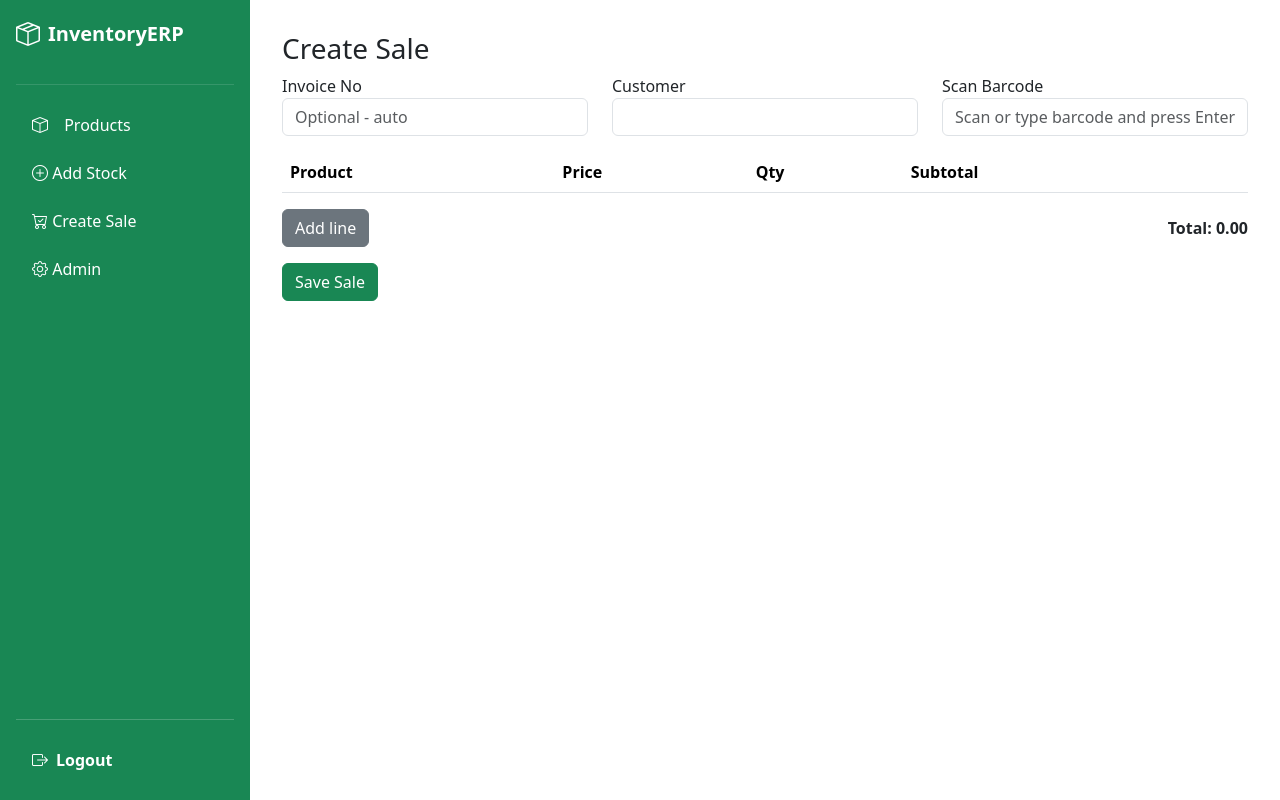
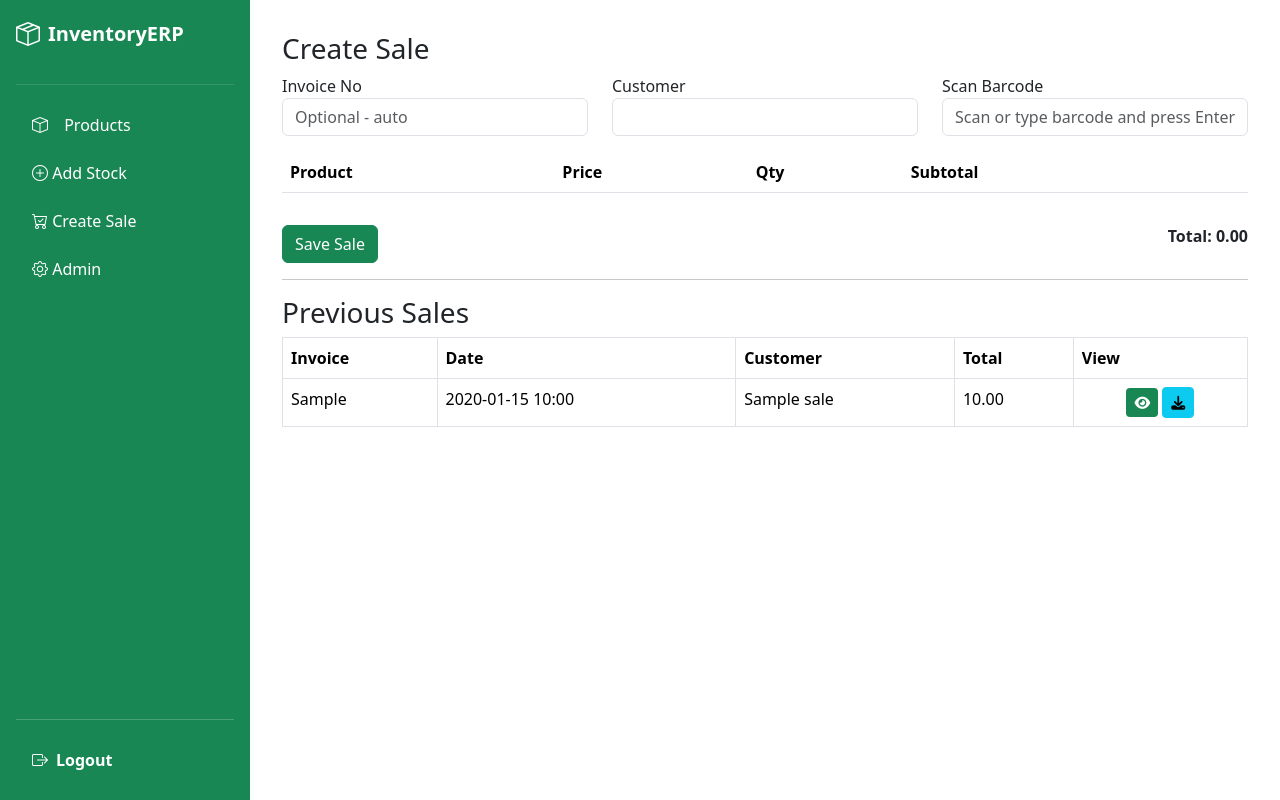
Before and after one commit to Muhammedshebeer/erp_barcode, a Django app: page /sales/create/ in a window 1280 px wide. Run offline with Django 5.2, Linux system fonts and the light colour scheme; tables that the repository leaves empty hold one stand-in row (values such as "Sample post"); lists and menus that the app fills with data are empty.

Commit message:
added sale table and create sales

```diff
--- a/erp/erp/settings.py
+++ b/erp/erp/settings.py
@@ -39,6 +39,7 @@ INSTALLED_APPS = [
     'django.contrib.staticfiles',
 'inventory',
     'widget_tweaks',
+'django_select2',
 ]
 
 STATIC_URL = '/static/'
--- a/erp/erp/urls.py
+++ b/erp/erp/urls.py
@@ -22,6 +22,7 @@ from erp import settings
 urlpatterns = [
     path('admin/', admin.site.urls),
 path('', include('inventory.urls')),
+path('select2/', include('django_select2.urls')),
 ]
 
 
--- a/erp/inventory/admin.py
+++ b/erp/inventory/admin.py
@@ -8,8 +8,9 @@ class CategoryAdmin(admin.ModelAdmin):
 
 @admin.register(Employee)
 class EmployeeAdmin(admin.ModelAdmin):
-    list_display = ('name','email','mob','username')
-
+    # Update list_display to match your new fields
+    list_display = ('id', 'name', 'age', 'email', 'mob')  # only fields that exist
+    search_fields = ('name', 'email', 'mob')
 
 
 @admin.register(Supplier)
--- a/erp/inventory/forms.py
+++ b/erp/inventory/forms.py
@@ -1,6 +1,6 @@
 from django import forms
 from django.core.exceptions import ValidationError
-
+from django_select2.forms import ModelSelect2Widget, Select2Widget
 from .models import Product, StockEntry, Sale, SaleItem, Employee
 
 
@@ -10,9 +10,34 @@ class ProductForm(forms.ModelForm):
         fields = ['sku','name','category','supplier','cost_price','sale_price','barcode','quantity']
 
 class StockEntryForm(forms.ModelForm):
+    product_id = forms.IntegerField(widget=forms.HiddenInput())
+
     class Meta:
         model = StockEntry
-        fields = ['product','qty','purchase_price','supplier','remarks']
+        fields = ['product', 'qty', 'purchase_price', 'supplier', 'remarks']
+        widgets = {
+            'product': Select2Widget(attrs={'style': 'width:100%'}),
+        }
+
+    def __init__(self, *args, **kwargs):
+        super().__init__(*args, **kwargs)
+        # Add a label showing name and SKU in the dropdown
+        self.fields['product'].queryset = Product.objects.all()
+        self.fields['product'].label_from_instance = lambda obj: f"{obj.name} ({obj.sku})"
+
+
+def product_search(request):
+    query = request.GET.get('q', '')
+    products = Product.objects.filter(name__icontains=query) | Product.objects.filter(sku__icontains=query)
+    results = []
+
+    for p in products[:10]:  # limit results
+        results.append({
+            'id': p.id,
+            'text': f"{p.name} ({p.sku})"
+        })
+
+    return JsonResponse({'results': results})
 
 class SaleForm(forms.ModelForm):
     class Meta:
@@ -27,19 +52,6 @@ class SaleItemForm(forms.ModelForm):
 
 
 class EmployeeForm(forms.ModelForm):
-    confirm_password = forms.CharField(widget=forms.PasswordInput)
-
     class Meta:
         model = Employee
-        fields = ['name', 'email', 'mob', 'username', 'password', 'confirm_password']
-        widgets = {
-            'password': forms.PasswordInput(),
-        }
-
-    def clean(self):
-        cleaned_data = super().clean()
-        password = cleaned_data.get("password")
-        confirm_password = cleaned_data.get("confirm_password")
-
-        if password != confirm_password:
-            raise ValidationError("Passwords do not match!")
+        fields = ['name', 'email', 'mob', 'image', 'age', 'address']
--- a/erp/inventory/urls.py
+++ b/erp/inventory/urls.py
@@ -1,6 +1,6 @@
 from django.urls import path
 from . import views
-from .views import login_view, logout_view
+from .views import login_view, logout_view, sale_detail_modal
 
 urlpatterns = [
     path('', login_view, name='login'),
@@ -9,16 +9,18 @@ urlpatterns = [
     path('dlt_products/<int:pk>/', views.delete_product, name='delete_product'),
     path('edit_product/', views.edit_product, name='edit_product'),
 
+    path('sales/<int:pk>/pdf/', views.sale_pdf, name='sale_pdf'),
+    path('logout/', logout_view, name='logout'),
+    path('ajax/product-search/', views.product_search, name='product_search'),
 
-    path('logout/', logout_view, name='logout'),
-
+    path('sales/<int:pk>/detail-modal/', sale_detail_modal, name='sale_detail_modal'),
 
     path('products/add/', views.product_add, name='product_add'),
     path('product/<int:pk>/', views.product_detail, name='product_detail'),
     path('stock/add/', views.add_stock, name='add_stock'),
     path('sales/create/', views.create_sale, name='create_sale'),
     path('ajax/lookup-barcode/', views.lookup_barcode, name='lookup_barcode'),
-    path('sales/<int:pk>/', views.sale_detail, name='sale_detail'),  # assumes you have sale_detail view
+    path('sales/<int:pk>/', views.sale_detail, name='sale_detail'),
 
     path('barcodes/download/', views.download_barcodes, name='download_barcodes'),
 ]
--- a/erp/inventory/views.py
+++ b/erp/inventory/views.py
@@ -1,6 +1,9 @@
 import json
 
 from django.contrib import messages
+from django.contrib.auth import authenticate, login, logout
+from django.core.paginator import Paginator
+from django.db.models import Q
 from django.shortcuts import render, redirect, get_object_or_404
 from django.contrib.auth.decorators import login_required
 from django.http import JsonResponse
@@ -9,12 +12,13 @@ from django.db import transaction
 from .models import Product, StockEntry, Sale, SaleItem, Employee
 from .forms import ProductForm, StockEntryForm, SaleForm, EmployeeForm
 from .utils import generate_barcode_image, generate_barcodes_pdf
-
+from django.template.loader import render_to_string
+from django.http import HttpResponse
+from xhtml2pdf import pisa
 from django.conf import settings
 from django.core.serializers.json import DjangoJSONEncoder
 from decimal import Decimal
 from django.http import FileResponse
-
 
 
 def login_view(request):
@@ -22,19 +26,22 @@ def login_view(request):
         username = request.POST.get("username")
         password = request.POST.get("password")
 
-        try:
-            user = Employee.objects.get(username=username, password=password)
-            request.session['user_id'] = user.id  # store session
+        # Use Django's authenticate function
+        user = authenticate(request, username=username, password=password)
+
+        if user is not None:
+            login(request, user)  # sets session automatically
+
+            Employee.objects.get_or_create(user=user)
             return redirect('home')
-
-        except Employee.DoesNotExist:
+        else:
             messages.error(request, "Invalid username or password")
             return redirect('login')
 
     return render(request, 'login.html')
 
 def logout_view(request):
-    request.session.flush()  # clears all session data
+    logout(request)  # clears Django session automatically
     return redirect('login')
 
 
@@ -107,24 +114,52 @@ def product_detail(request, pk):
 # @login_required
 def add_stock(request):
     if request.method == "POST":
-        form = StockEntryForm(request.POST)
-        if form.is_valid():
-            entry = form.save()
-            # update product quantity
-            p = entry.product
-            p.quantity = p.quantity + entry.qty
-            p.save()
-            return redirect('product_list')
-    else:
-        form = StockEntryForm()
+        product_id = request.POST.get("product_id")
+
+        if not product_id:
+            messages.error(request, "Please select a valid product.")
+            return redirect("add_stock")
+
+        product = Product.objects.get(id=product_id)
+
+        # Create manually because product is not in the form anymore
+        entry = StockEntry.objects.create(
+            product=product,
+            qty=request.POST.get("qty"),
+            purchase_price=request.POST.get("purchase_price"),
+            supplier_id=request.POST.get("supplier") or None,
+            remarks=request.POST.get("remarks")
+        )
+
+        # update product quantity
+        product.quantity = product.quantity + entry.qty
+        product.save()
+
+        return redirect('product_list')
+
+    form = StockEntryForm()
     return render(request, 'add_stock.html', {'form': form})
+
+def product_search(request):
+    q = request.GET.get('q', '')
+
+    products = Product.objects.filter(
+        Q(name__icontains=q) |
+        Q(sku__icontains=q)
+    )
+
+    data = {
+        "results": [
+            {"id": p.id, "text": f"{p.name} ({p.sku})"}
+            for p in products
+        ]
+    }
+
+    return JsonResponse(data)
 
 # @login_required
 # @transaction.atomic
 def create_sale(request):
-    """
-    Handles sale creation with dynamic items (item-product-0, item-qty-0, item-price-0, etc.)
-    """
     if request.method == "POST":
         sale_form = SaleForm(request.POST)
         if sale_form.is_valid():
@@ -134,7 +169,6 @@ def create_sale(request):
             sale.total = Decimal('0.00')
             sale.save()
 
-            # parse sale items
             i = 0
             while True:
                 pid = request.POST.get(f'item-product-{i}')
@@ -148,17 +182,14 @@ def create_sale(request):
                 price = Decimal(price)
                 subtotal = price * qty
 
-                # Create SaleItem
-                si = SaleItem(
+                SaleItem.objects.create(
                     sale=sale,
                     product=product,
                     qty=qty,
                     price=price,
                     subtotal=subtotal
                 )
-                si.save()
 
-                # Reduce stock
                 product.quantity -= qty
                 product.save()
 
@@ -166,18 +197,44 @@ def create_sale(request):
                 i += 1
 
             sale.save()
-            return redirect('sale_detail', pk=sale.pk)
+            return redirect('sale_detail',pk=sale.pk)
     else:
         sale_form = SaleForm()
 
-    # Prepare products data for JS (for dynamic rows & barcode lookup)
+    # Prepare products
     products_qs = Product.objects.all()
     products = list(products_qs.values('id', 'name', 'sale_price', 'barcode', 'quantity'))
 
+    sales = Sale.objects.all().order_by('-created_at')  # newest first
+
+    paginator = Paginator(sales, 10)  # 10 per page
+    page_number = request.GET.get("page")
+    sales_page = paginator.get_page(page_number)
+
     return render(request, 'create_sale.html', {
         'form': sale_form,
-        'products': products
+        'products': products,
+        'sales': sales,
     })
+
+
+def sale_pdf(request, pk):
+    sale = Sale.objects.get(pk=pk)
+    html = render_to_string('sale_pdf.html', {'sale': sale})
+
+    response = HttpResponse(content_type='application/pdf')
+    response['Content-Disposition'] = f'attachment; filename="{sale.invoice_no}.pdf"'
+
+    pisa_status = pisa.CreatePDF(html, dest=response)
+    if pisa_status.err:
+        return HttpResponse('Error generating PDF', status=500)
+    return response
+
+
+def sale_detail_modal(request, pk):
+    sale = get_object_or_404(Sale, pk=pk)
+    return render(request, 'sale_detail_modal.html', {'sale': sale})
+
 # @login_required
 def sale_detail(request, pk):
     sale = get_object_or_404(Sale, pk=pk)
--- a/erp/templates/base.html
+++ b/erp/templates/base.html
@@ -6,6 +6,8 @@
   <title>{% block title %}Inventory ERP{% endblock %}</title>
   <link href="https://cdn.jsdelivr.net/npm/bootstrap@5.3.2/dist/css/bootstrap.min.css" rel="stylesheet">
   <link href="https://cdn.jsdelivr.net/npm/bootstrap-icons@1.11.1/font/bootstrap-icons.css" rel="stylesheet">
+  <link rel="stylesheet" href="https://cdnjs.cloudflare.com/ajax/libs/font-awesome/6.4.2/css/all.min.css" integrity="sha512-pap7XkeG6o+3+Zb7kA0F3GgkF4rV+Y8lqvYwP8hPj5NwMRp0jBlvQpKx4xY+X4jv7Zr+F4sX/3XouUo0cgzFdg==" crossorigin="anonymous" referrerpolicy="no-referrer" />
+
   <style>
     body {
       min-height: 100vh;
@@ -81,6 +83,7 @@
 
   <!-- Logout button -->
   <div class="logout-btn mt-auto">
+<!--    <h6>{{ request.user.get_full_name|default:request.user.username }}</h6>-->
     <a href="{% url 'logout' %}" class="nav-link text-white fw-semibold d-flex align-items-center mt-3">
       <i class="bi bi-box-arrow-right me-2"></i> Logout
     </a>
--- a/erp/templates/create_sale.html
+++ b/erp/templates/create_sale.html
@@ -1,5 +1,8 @@
+
 {% extends 'base.html' %}
 {% block content %}
+<!-- Font Awesome CDN -->
+
 <h3>Create Sale</h3>
 <form method="post" id="sale-form">{% csrf_token %}
   <div class="row mb-3">
@@ -27,19 +30,99 @@
   </table>
 
   <div class="d-flex justify-content-between align-items-center">
-    <div>
-      <button type="button" id="add-row" class="btn btn-secondary">Add line</button>
-    </div>
+<!--    <div>-->
+<!--      <button type="button" id="add-row" class="btn btn-secondary">Add line</button>-->
+<!--    </div>-->
+      <div class="mt-3">
+    <button class="btn btn-success">Save Sale</button>
+  </div>
     <div>
       <strong>Total: <span id="total">0.00</span></strong>
     </div>
   </div>
 
-  <div class="mt-3">
-    <button class="btn btn-success">Save Sale</button>
-  </div>
+
 </form>
 
+
+<hr>
+<h3>Previous Sales</h3>
+
+<table class="table table-bordered" id="sales-table">
+    <thead>
+        <tr>
+            <th>Invoice</th>
+            <th>Date</th>
+            <th>Customer</th>
+            <th>Total</th>
+            <th>View</th>
+        </tr>
+    </thead>
+    <tbody>
+    {% for s in sales %}
+    <tr>
+        <td>{{ s.invoice_no }}</td>
+        <td>{{ s.created_at|date:"Y-m-d H:i" }}</td>
+        <td>{{ s.customer_name }}</td>
+        <td>{{ s.total }}</td>
+        <td class="text-center">
+            <button class="btn btn-sm btn-primary view-sale" data-id="{{ s.id }}">
+    <i class="fa-solid fa-eye"></i>
+</button>
+
+<!-- Download button -->
+<a href="{% url 'sale_pdf' s.id %}" class="btn btn-sm btn-info">
+    <i class="fa-solid fa-download"></i>
+</a>
+        </td>
+    </tr>
+    {% endfor %}
+</tbody>
+</table>
+<div class="d-flex justify-content-center mt-3">
+    <nav>
+        <ul class="pagination">
+
+            {% if sales.has_previous %}
+                <li class="page-item">
+                    <a class="page-link" href="?page={{ sales.previous_page_number }}">«</a>
+                </li>
+            {% endif %}
+
+            {% for num in sales.paginator.page_range %}
+                <li class="page-item {% if sales.number == num %}active{% endif %}">
+                    <a class="page-link" href="?page={{ num }}">{{ num }}</a>
+                </li>
+            {% endfor %}
+
+            {% if sales.has_next %}
+                <li class="page-item">
+                    <a class="page-link" href="?page={{ sales.next_page_number }}">»</a>
+                </li>
+            {% endif %}
+
+        </ul>
+    </nav>
+</div>
+
+
+<!-- Sale Detail Modal -->
+<div class="modal fade" id="saleDetailModal" tabindex="-1">
+  <div class="modal-dialog modal-lg">
+    <div class="modal-content">
+
+      <div class="modal-header">
+        <h5 class="modal-title">Sale Details</h5>
+        <button type="button" class="btn-close" data-bs-dismiss="modal"></button>
+      </div>
+
+      <div class="modal-body" id="sale-detail-body">
+        Loading...
+      </div>
+
+    </div>
+  </div>
+</div>
 <!-- Pass products to JS -->
 <script type="application/json" id="products-data">
 {{ products|safe|json_script:"products-data" }}
@@ -48,6 +131,42 @@
 
 {% block scripts %}
 <script>
+
+  function bindViewSaleButtons() {
+    document.querySelectorAll('.view-sale').forEach(btn => {
+        btn.addEventListener('click', function(){
+            const saleId = this.dataset.id;
+
+            fetch(`/sales/${saleId}/detail-modal/`)
+                .then(r => r.text())
+                .then(html => {
+                    document.getElementById('sale-detail-body').innerHTML = html;
+                    new bootstrap.Modal(document.getElementById('saleDetailModal')).show();
+                });
+        });
+    });
+}
+
+// Call initially
+bindViewSaleButtons();
+
+  // View sale modal load
+document.querySelectorAll('.view-sale').forEach(btn => {
+    btn.addEventListener('click', function(){
+        const saleId = this.dataset.id;
+
+        fetch(`/sales/${saleId}/detail-modal/`)
+            .then(r => r.text())
+            .then(html => {
+                document.getElementById('sale-detail-body').innerHTML = html;
+
+                let modal = new bootstrap.Modal(document.getElementById('saleDetailModal'));
+                modal.show();
+            })
+            .catch(err => alert("Failed to load details"));
+    });
+});
+
 function computeTotals(){
     let total = 0;
     document.querySelectorAll('#items-table tbody tr').forEach(tr=>{
```
Also changed, not shown: erp/inventory/models.py (+15 -10 lines), erp/templates/add_stock.html (+52 -1 lines), erp/templates/sale_detail_modal.html (added, +26 -0 lines), erp/templates/sale_pdf.html (added, +36 -0 lines).
